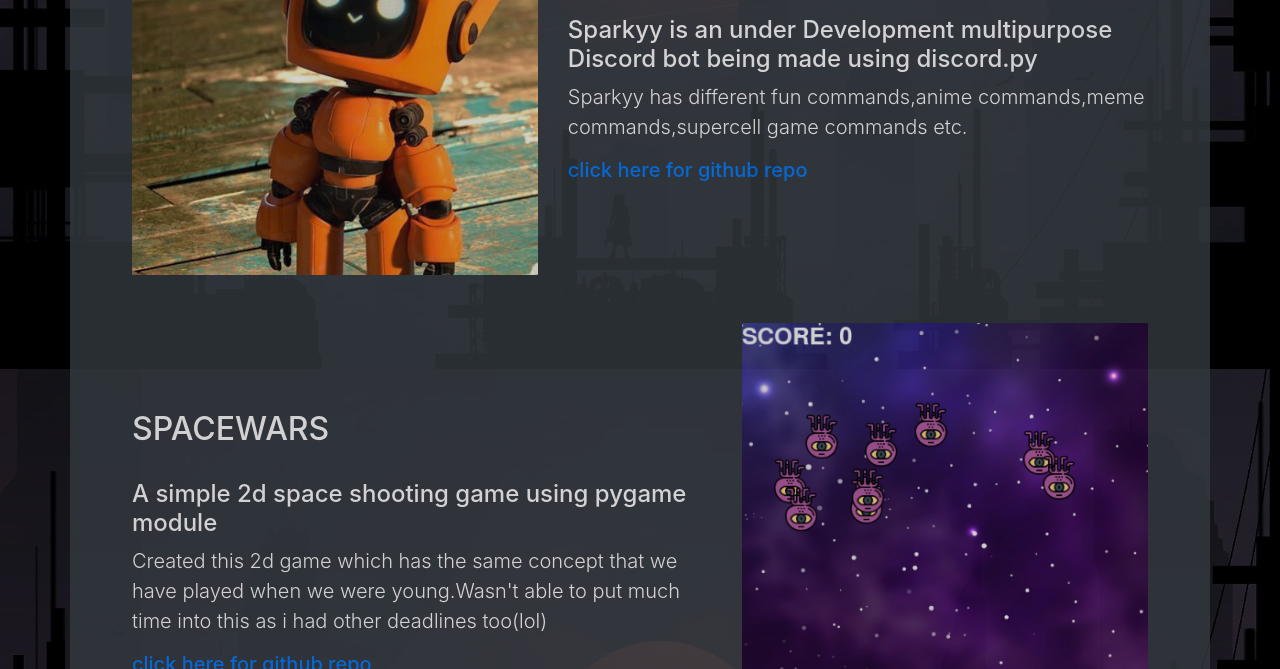
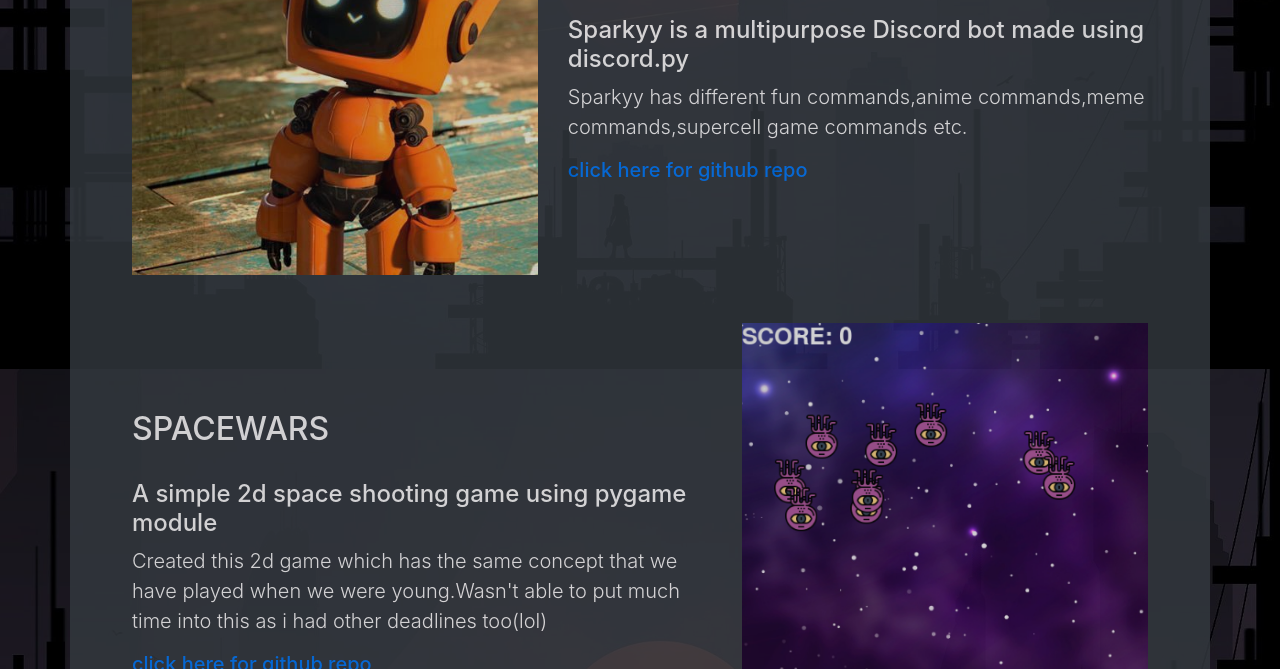
Before and after one commit to Sipher2003/SiPHeR-Dev, a plain HTML site: page projects.html in a window 1280 px wide. Shown: the part 431-1100 px from the top of the page. Drawn offline with nearby package versions, Linux system fonts and the light colour scheme.

Commit message:
Update projects.html

```diff
--- a/projects.html
+++ b/projects.html
@@ -64,8 +64,7 @@ function showPage() {
               <div class="row featurette d-flex justify-content-center align-items-center">
                   <div class="col-md-7 order-md-2">
                       <h2 class="featurette-heading" style="color:white ;">SPARKYY</h2> <br>
-                      <h4 style="color:white ;"> Sparkyy is an under Development multipurpose Discord bot
-                          being
+                      <h4 style="color:white ;"> Sparkyy is a multipurpose Discord bot
                           made using discord.py</h4>
                       <p class="lead" style="color:white">Sparkyy has different fun commands,anime commands,meme
                           commands,supercell game commands etc. <a
```
